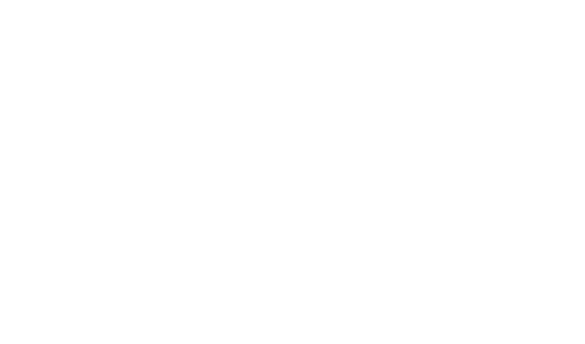
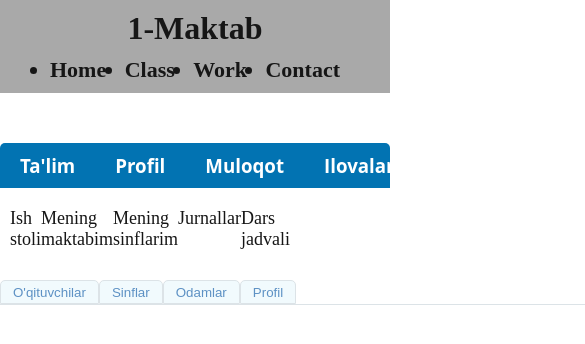
Before and after one commit to Mexanik2006/1-Maktab, a React (Create React App) app: page /meningmaktabim in a window 390 px wide. Before the commit this address had no page. Shown: the top 344 px of the page, 585 px wide, since content can reach past the window. Built offline with nearby package versions, Linux system fonts and the light colour scheme.

Commit message:
finished

```diff
--- a/src/Components/Teachers/Teachers.css
+++ b/src/Components/Teachers/Teachers.css
@@ -65,3 +65,12 @@
     color: black;
     border-bottom: 2px solid #161616;
 }
+@media screen and (max-width: 400px) {
+    .teachers {
+        /* border: 1px solid red; */
+        width: 100%;
+    }
+    .teacherbuttom {
+        width: 100%;
+    }
+}
--- a/src/Components/Teachers/ishstoli/Ish.css
+++ b/src/Components/Teachers/ishstoli/Ish.css
@@ -44,3 +44,9 @@
 .ishmap a span:nth-child(1) {
     color: #6c8599;
 }
+@media (max-width: 400px) {
+    .robota {
+        border: 1px solid red;
+        width: 100%;
+    }
+}
--- /dev/null
+++ b/src/Components/Teachers/myschool/Myschool.css
@@ -0,0 +1,5 @@
+.schooltop {
+    /* border: 1px solid red; */
+    width: 1240px;
+    margin: 30px auto;
+}
--- /dev/null
+++ b/src/Components/Teachers/myschool/Myschool.js
@@ -0,0 +1,43 @@
+import React from 'react';
+import "./Myschool.css"
+import Teachers from '../Teachers';
+import { Link, Outlet } from 'react-router-dom';
+
+function Myschool() {
+    return (
+        <div>
+            <div className="">
+                <Teachers />
+            </div>
+
+            <div className="schooltop">
+                <div className="poepleBtns">
+                    <div className="cards">
+                        <button>
+                            <Link to={"/meningmaktabim/o`qituvchilar"}>O'qituvchilar</Link>
+                        </button>
+                    </div>
+                    <div className="cards">
+                        <button>
+                            <Link>Sinflar</Link>
+                        </button>
+                    </div>
+                    <div className="cards">
+                        <button>
+                            <Link>Odamlar</Link>
+                        </button>
+                    </div>
+                    <div className="cards">
+                        <button>
+                            <Link>Profil</Link>
+                        </button>
+                    </div>
+                </div>
+
+                <Outlet />
+            </div>
+        </div>
+    )
+}
+
+export default Myschool
--- /dev/null
+++ b/src/Components/Teachers/myschool/teacher/Odamlar.js
@@ -0,0 +1,9 @@
+import React from 'react'
+
+function Odamlar() {
+    return (
+        <div>Odamlar</div>
+    )
+}
+
+export default Odamlar
--- a/src/Routers.js
+++ b/src/Routers.js
@@ -11,6 +11,8 @@
 import NewUser from './Components/Teachers/ishstoli/yangiOdam/NewUser';
 import Child from './Components/Teachers/ishstoli/people/child/Child';
 import Arxiv from './Components/Teachers/ishstoli/people/arxiv/Arxiv';
+import Myschool from "./Components/Teachers/myschool/Myschool"
+import Odamlar from './Components/Teachers/myschool/teacher/Odamlar';
 
 function Routers() {
     return (
@@ -28,6 +30,10 @@
                 </Route>
                 <Route path='/newuser' element={<NewUser />} />
                 <Route path='/sinflar' element={<Sinflar />} />
+
+                <Route path='/meningmaktabim' element={<Myschool />}>
+                    <Route path='o`qituvchilar' element={<Odamlar />} />
+                </Route>
             </Routes>
         </div>
     )
--- a/src/data/static_data.js
+++ b/src/data/static_data.js
@@ -46,7 +46,7 @@
     {
         id: 2,
         title: "Mening maktabim",
-        router: "/ish"
+        router: "/meningmaktabim"
     },
     {
         id: 3,
```
Also changed, not shown: src/Components/Teachers/myschool/teacher/Odamlar.css (added).
